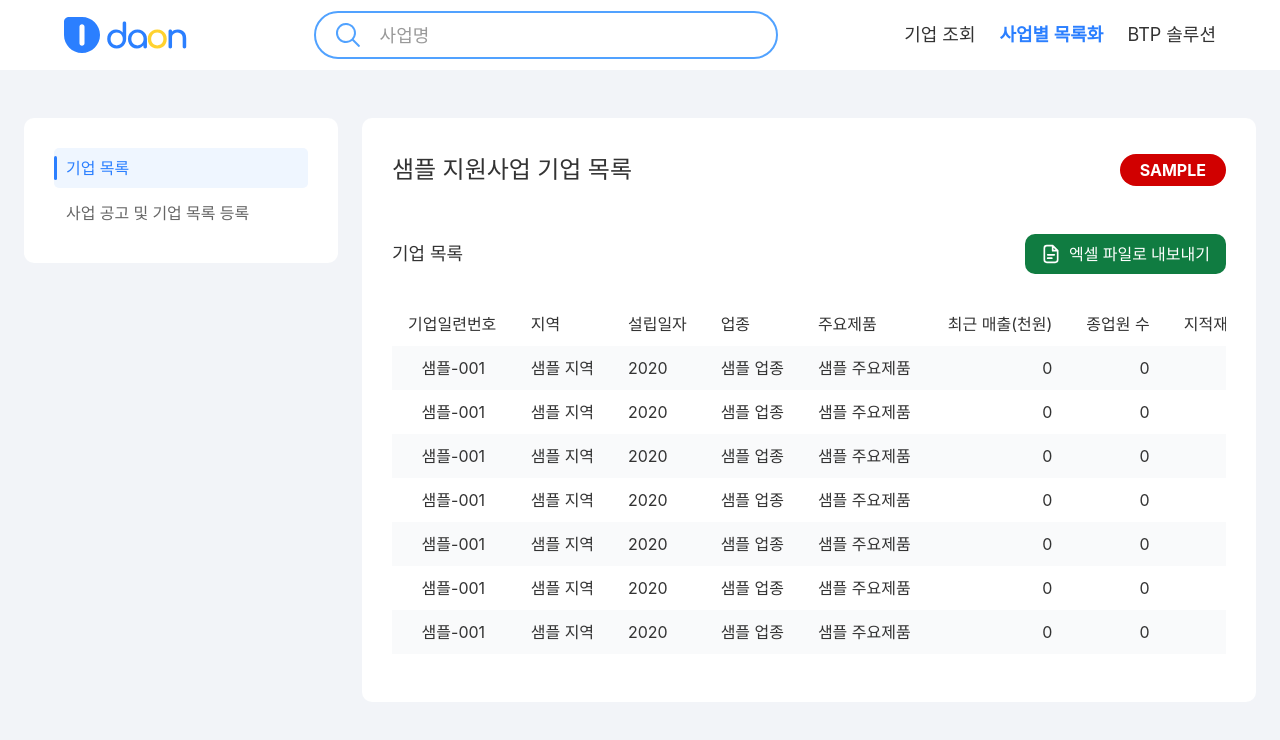
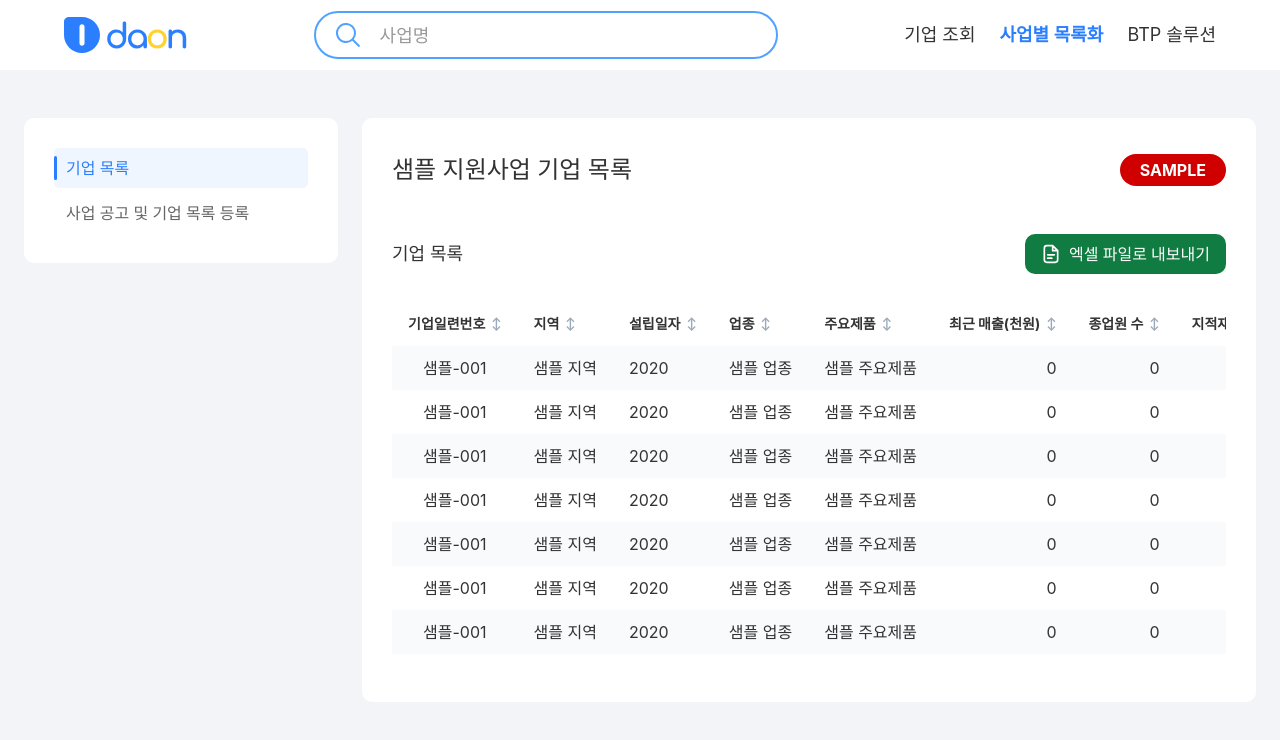
Before and after one commit to team-Hye-yum/FE, a React (Vite) app: page /business-list in a window 1280 px wide. Shown: the top 740 px of the page. Built offline with nearby package versions, Linux system fonts and the light colour scheme; a web font is replaced by a local one.

Commit message:
✨ Feature: 고도화

```diff
--- a/src/pages/BusinessList/BusinessList.tsx
+++ b/src/pages/BusinessList/BusinessList.tsx
@@ -1,5 +1,5 @@
 import type { ChangeEvent } from "react";
-import { useEffect, useRef, useState } from "react";
+import { useEffect, useMemo, useRef, useState } from "react";
 import { useLocation, useNavigate } from "react-router-dom";
 import { showAppAlert } from "@/components/AppAlert";
 import AnnouncementAnalysisLoadingModal from "./components/AnnouncementAnalysisLoadingModal";
@@ -58,6 +58,36 @@ type CompanyRow = {
   debtRatio: string;
   salesGrowthRate: string;
 };
+
+type CompanyColumnKey = keyof CompanyRow;
+type SortDirection = "asc" | "desc";
+type SortState = {
+  key: CompanyColumnKey;
+  direction: SortDirection;
+} | null;
+
+type CompanyTableColumn = {
+  key: CompanyColumnKey;
+  label: string;
+  align?: "left" | "center" | "right";
+  sticky?: boolean;
+};
+
+const companyTableColumns: CompanyTableColumn[] = [
+  { key: "companyId", label: "기업일련번호", align: "center", sticky: true },
+  { key: "region", label: "지역" },
+  { key: "foundedAt", label: "설립일자" },
+  { key: "industry", label: "업종" },
+  { key: "products", label: "주요제품" },
+  { key: "sales", label: "최근 매출(천원)", align: "right" },
+  { key: "employees", label: "종업원 수", align: "right" },
+  { key: "ipCount", label: "지적재산권", align: "right" },
+  { key: "ntisCount", label: "NTIS 수행건수", align: "right" },
+  { key: "supportCount", label: "지원 횟수", align: "right" },
+  { key: "supportAmount", label: "누적 지원금(천원)", align: "right" },
+  { key: "debtRatio", label: "부채 비율", align: "right" },
+  { key: "salesGrowthRate", label: "매출 성장성", align: "right" },
+];
 
 type SupportProgramSearchItem = {
   code: string;
@@ -130,6 +160,54 @@ const formatNumber = (value: number | null | undefined) =>
 
 const formatPercent = (value: number | null | undefined) =>
   value === null || value === undefined ? "-" : `${value}%`;
+
+const numericCompanyColumns = new Set<CompanyColumnKey>([
+  "companyId",
+  "foundedAt",
+  "sales",
+  "employees",
+  "ipCount",
+  "ntisCount",
+  "supportCount",
+  "supportAmount",
+  "debtRatio",
+  "salesGrowthRate",
+]);
+
+const parseSortNumber = (value: string) => {
+  const normalized = value.replace(/[,%\s]/g, "");
+
+  if (!normalized || normalized === "-") {
+    return null;
+  }
+
+  const parsed = Number(normalized);
+  return Number.isFinite(parsed) ? parsed : null;
+};
+
+const compareCompanyValue = (left: CompanyRow, right: CompanyRow, key: CompanyColumnKey) => {
+  const leftValue = left[key] ?? "";
+  const rightValue = right[key] ?? "";
+
+  if (numericCompanyColumns.has(key)) {
+    const leftNumber = parseSortNumber(leftValue);
+    const rightNumber = parseSortNumber(rightValue);
+
+    if (leftNumber !== null && rightNumber !== null) {
+      return leftNumber - rightNumber;
+    }
+
+    if (leftNumber !== null) {
+      return -1;
+    }
+
+    if (rightNumber !== null) {
+      return 1;
+    }
+  }
+
+  return leftValue.localeCompare(rightValue, "ko", { numeric: true, sensitivity: "base" });
+};
 
 const mapCompanyItem = (item: SupportProgramCompanyItem): CompanyRow => ({
   companyId: formatNullable(item.companyId),
@@ -265,6 +343,44 @@ const CompanyTable = ({
 }) => {
   const navigate = useNavigate();
   const isSample = !supportProgramCode.trim();
+  const [sortState, setSortState] = useState<SortState>(null);
+  const sortedCompanies = useMemo(() => {
+    if (!sortState) {
+      return companies;
+    }
+
+    return [...companies].sort((left, right) => {
+      const comparison = compareCompanyValue(left, right, sortState.key);
+      return sortState.direction === "asc" ? comparison : -comparison;
+    });
+  }, [companies, sortState]);
+
+  const handleSort = (key: CompanyColumnKey) => {
+    setSortState((current) => ({
+      key,
+      direction: current?.key === key && current.direction === "asc" ? "desc" : "asc",
+    }));
+  };
+
+  const columnAlignClassName = (align: CompanyTableColumn["align"]) => {
+    if (align === "right") {
+      return "text-right";
+    }
+
+    if (align === "center") {
+      return "text-center";
+    }
+
+    return "text-left";
+  };
+
+  const columnBackgroundClassName = (key: CompanyColumnKey, index: number) => {
+    if (sortState?.key === key) {
+      return "bg-[#eef6ff]";
+    }
+
+    return index % 2 === 0 ? "bg-gray-50" : "bg-white";
+  };
 
   const handleCompanyClick = (companyId: string) => {
     if (isSample) {
@@ -325,32 +441,39 @@ const CompanyTable = ({
         <table className="min-w-[1540px] border-collapse text-left text-base">
           <thead>
             <tr className="h-11 bg-white">
-              <th className="sticky left-0 z-20 whitespace-nowrap bg-white px-4 font-normal">
-                기업일련번호
-              </th>
-              <th className="whitespace-nowrap px-4 font-normal">지역</th>
-              <th className="whitespace-nowrap px-4 font-normal">설립일자</th>
-              <th className="whitespace-nowrap px-4 font-normal">업종</th>
-              <th className="whitespace-nowrap px-4 font-normal">주요제품</th>
-              <th className="whitespace-nowrap px-4 text-right font-normal">
-                최근 매출(천원)
-              </th>
-              <th className="whitespace-nowrap px-4 text-right font-normal">종업원 수</th>
-              <th className="whitespace-nowrap px-4 text-right font-normal">지적재산권</th>
-              <th className="whitespace-nowrap px-4 text-right font-normal">
-                NTIS 수행건수
-              </th>
-              <th className="whitespace-nowrap px-4 text-right font-normal">지원 횟수</th>
-              <th className="whitespace-nowrap px-4 text-right font-normal">
-                누적 지원금(천원)
-              </th>
-              <th className="whitespace-nowrap px-4 text-right font-normal">부채 비율</th>
-              <th className="whitespace-nowrap px-4 text-right font-normal">매출 성장성</th>
+              {companyTableColumns.map((column) => {
+                const selected = sortState?.key === column.key;
+
+                return (
+                  <th
+                    aria-sort={
+                      selected ? (sortState.direction === "asc" ? "ascending" : "descending") : "none"
+                    }
+                    className={`whitespace-nowrap px-2 font-normal ${
+                      column.sticky ? "sticky left-0 z-20" : ""
+                    } ${selected ? "bg-[#dceeff] text-[#0b4d99]" : "bg-white"}`}
+                    key={column.key}
+                  >
+                    <button
+                      className={`inline-flex h-9 w-full items-center gap-1.5 rounded-[6px] px-2 text-sm font-bold transition hover:bg-[#eef6ff] ${columnAlignClassName(
+                        column.align,
+                      )} ${column.align === "right" ? "justify-end" : column.align === "center" ? "justify-center" : "justify-start"}`}
+                      onClick={() => handleSort(column.key)}
+                      type="button"
+                    >
+                      <span>{column.label}</span>
+                      <span className={`text-xs ${selected ? "text-[#0b4d99]" : "text-[#9aa9ba]"}`}>
+                        {selected ? (sortState.direction === "asc" ? "↑" : "↓") : "↕"}
+                      </span>
+                    </button>
+                  </th>
+                );
+              })}
               <th className="whitespace-nowrap px-4 text-center font-normal">상세</th>
             </tr>
           </thead>
           <tbody>
-            {companies.map((company, index) => (
+            {sortedCompanies.map((company, index) => (
               <tr
                 className={`business-table-row h-11 transition ${
                   isSample ? "cursor-default" : "cursor-pointer hover:bg-blue-50"
@@ -358,25 +481,16 @@ const CompanyTable = ({
                 key={`${company.companyId}-${index}`}
                 onClick={() => handleCompanyClick(company.companyId)}
               >
-                <td
-                  className={`sticky left-0 z-10 whitespace-nowrap px-4 text-center ${
-                    index % 2 === 0 ? "bg-gray-50" : "bg-white"
-                  }`}
-                >
-                  {company.companyId}
-                </td>
-                <td className="whitespace-nowrap px-4">{company.region}</td>
-                <td className="whitespace-nowrap px-4">{company.foundedAt}</td>
-                <td className="whitespace-nowrap px-4">{company.industry}</td>
-                <td className="whitespace-nowrap px-4">{company.products}</td>
-                <td className="whitespace-nowrap px-4 text-right">{company.sales}</td>
-                <td className="whitespace-nowrap px-4 text-right">{company.employees}</td>
-                <td className="whitespace-nowrap px-4 text-right">{company.ipCount}</td>
-                <td className="whitespace-nowrap px-4 text-right">{company.ntisCount}</td>
-                <td className="whitespace-nowrap px-4 text-right">{company.supportCount}</td>
-                <td className="whitespace-nowrap px-4 text-right">{company.supportAmount}</td>
-                <td className="whitespace-nowrap px-4 text-right">{company.debtRatio}</td>
-                <td className="whitespace-nowrap px-4 text-right">{company.salesGrowthRate}</td>
+                {companyTableColumns.map((column) => (
+                  <td
+                    className={`whitespace-nowrap px-4 ${columnAlignClassName(column.align)} ${
+                      column.sticky ? "sticky left-0 z-10" : ""
+                    } ${columnBackgroundClassName(column.key, index)}`}
+                    key={column.key}
+                  >
+                    {company[column.key]}
+                  </td>
+                ))}
                 <td className="whitespace-nowrap px-4 text-center">
                   {!isSample && (
                     <span className="inline-flex h-7 items-center rounded-full bg-[#eaf3ff] px-3 text-sm font-medium text-[#2b7fff]">
```
Also changed, not shown: src/pages/BtpSolution/BtpSolution.tsx (+69 -14 lines).
